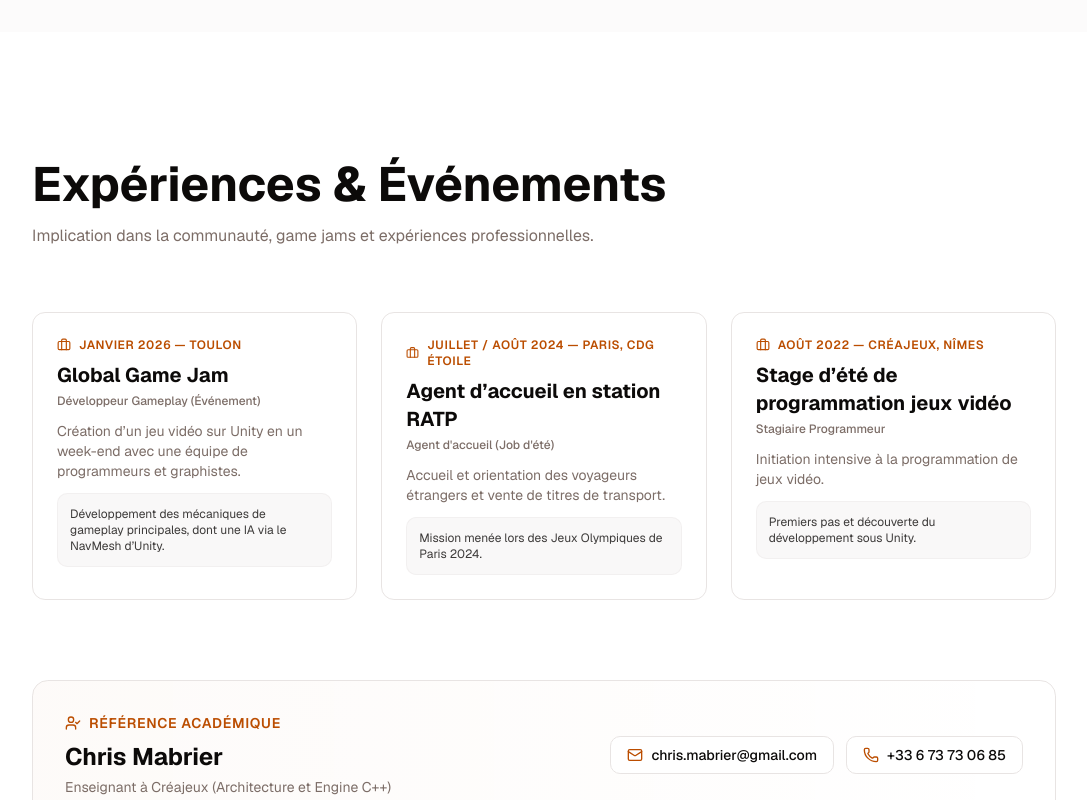
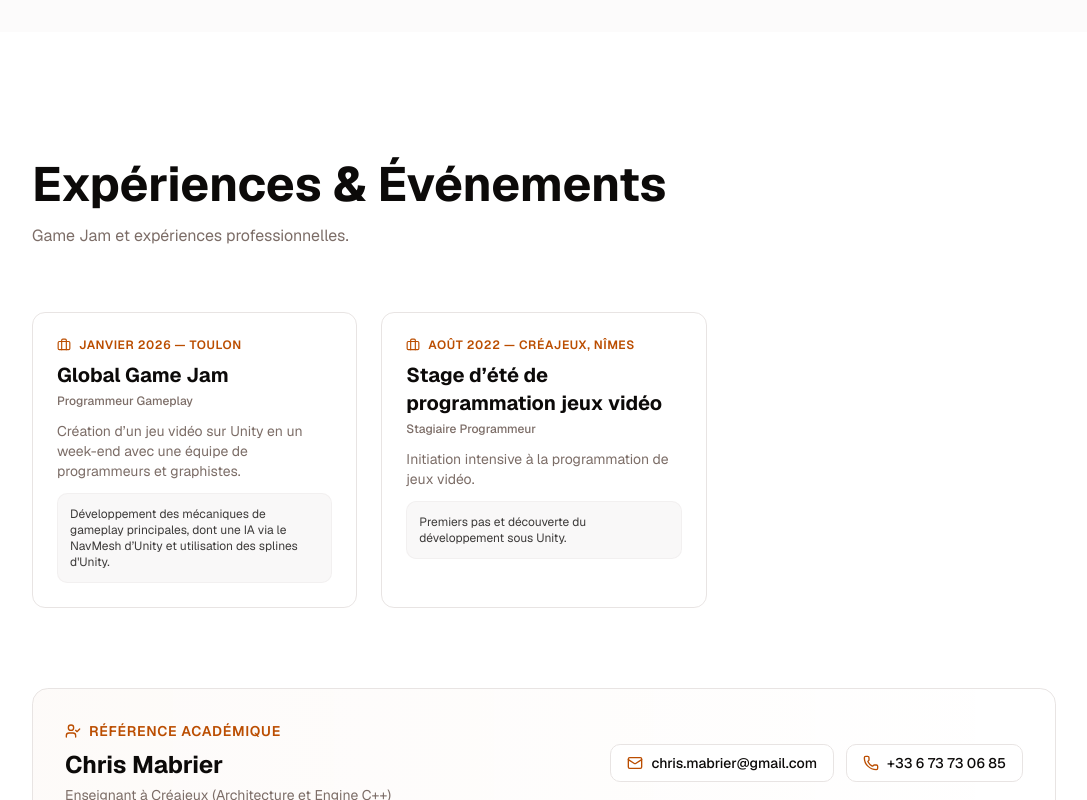
Before and after one commit to BenMelingui/clement-martin-portfolio, a Next.js app: page / in a window 1280 px wide. Shown: the part 6796-7596 px from the top of the page, without its empty margins (96-1183 px from the left). Built offline with nearby package versions, Linux system fonts and the light colour scheme.

Commit message:
modif experience

```diff
--- a/app/sections/ExperienceSection.tsx
+++ b/app/sections/ExperienceSection.tsx
@@ -8,17 +8,9 @@ const experiences = [
     title: "Global Game Jam",
     location: "Toulon",
     period: "Janvier 2026",
-    role: "Développeur Gameplay (Événement)",
+    role: "Programmeur Gameplay",
     description: "Création d’un jeu vidéo sur Unity en un week-end avec une équipe de programmeurs et graphistes.",
-    bullet: "Développement des mécaniques de gameplay principales, dont une IA via le NavMesh d’Unity."
-  },
-  {
-    title: "Agent d’accueil en station RATP",
-    location: "Paris, CDG Étoile",
-    period: "Juillet / Août 2024",
-    role: "Agent d'accueil (Job d'été)",
-    description: "Accueil et orientation des voyageurs étrangers et vente de titres de transport.",
-    bullet: "Mission menée lors des Jeux Olympiques de Paris 2024."
+    bullet: "Développement des mécaniques de gameplay principales, dont une IA via le NavMesh d’Unity et utilisation des splines d'Unity."
   },
   {
     title: "Stage d’été de programmation jeux vidéo",
@@ -37,7 +29,7 @@ export default function ExperienceSection() {
         <ScrollReveal>
           <h2 className="text-4xl lg:text-5xl font-bold mb-4">Expériences & Événements</h2>
           <p className="text-muted-foreground mb-16 max-w-xl">
-            Implication dans la communauté, game jams et expériences professionnelles.
+            Game Jam et expériences professionnelles.
           </p>
         </ScrollReveal>
 
--- a/lib/projects.ts
+++ b/lib/projects.ts
@@ -68,7 +68,7 @@ export const projectsData: Project[] = [
     description: "Jeu de combat 2D nerveux et compétitif développé from scratch en C++ avec la bibliothèque SFML.",
     realizations: [
       "Architecture : Conception des différents joueurs/personnages via polymorphisme et héritage.",
-      "Programmation Gameplay : Implémation des capacités liées au personnage Witch et gestion de des inputs manettes.",
+      "Programmation Gameplay : Implémation des capacités liées au personnage Witch et gestion des inputs manettes.",
       "UI : Conception d’un menu immersif et interactible."
     ],
     youtubeId: "0cjZGvxaDnM",
```
